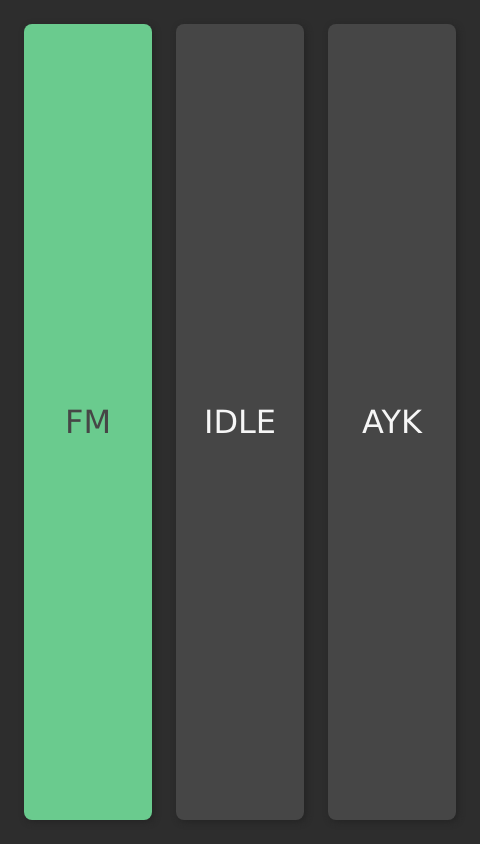
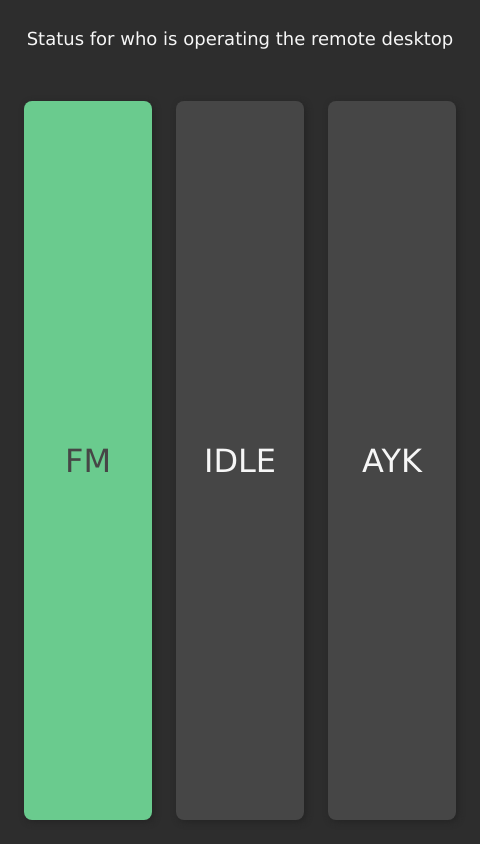
Before and after one commit to Andreas-Espelund/user-status, an Electron app: page index.html in a window 480 px wide. Drawn offline with Linux system fonts and the light colour scheme.

Commit message:
added label

```diff
--- a/index.html
+++ b/index.html
@@ -7,6 +7,7 @@
     <link rel="stylesheet" href="styles.css">
 </head>
 <body id="container">
+    <p>Status for who is operating the remote desktop</p>
     <div id="btn-container">
         <button id="fm" class="active"> FM </button>
         <button id="idle"> IDLE </button>
--- a/main.js
+++ b/main.js
@@ -3,7 +3,7 @@ const { app, BrowserWindow } = require('electron');
 function createWindow () {
   const win = new BrowserWindow({
     width: 480,
-    height: 124,
+    height: 160,
     webPreferences: {
       nodeIntegration: true
     }
--- a/styles.css
+++ b/styles.css
@@ -12,7 +12,15 @@ html, body {
     overflow: hidden;
     display: flex;
     flex-direction: column;
-    font-family:'Lucida Sans', 'Lucida Sans Regular', 'Lucida Grande', 'Lucida Sans Unicode', Geneva, Verdana, sans-serif
+    font-family:'Lucida Sans', 'Lucida Sans Regular', 'Lucida Grande', 'Lucida Sans Unicode', Geneva, Verdana, sans-serif;
+    color: rgb(246, 246, 246);
+}
+
+p {
+    margin-inline: auto;
+    padding: 10px 24px 10px 24px;
+    text-align: center;
+    font-size: large;
 }
 
 #btn-container {
@@ -29,7 +37,7 @@ button {
     text-align: center;
     border-radius: 8px;
     background: var(--solid-color);
-    color: rgb(246, 246, 246);
+
     display: flex;
     align-items: center;
     justify-content: center;
```
